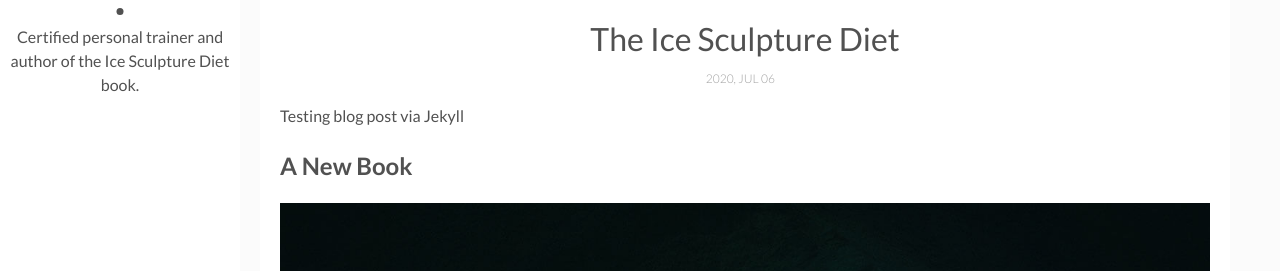
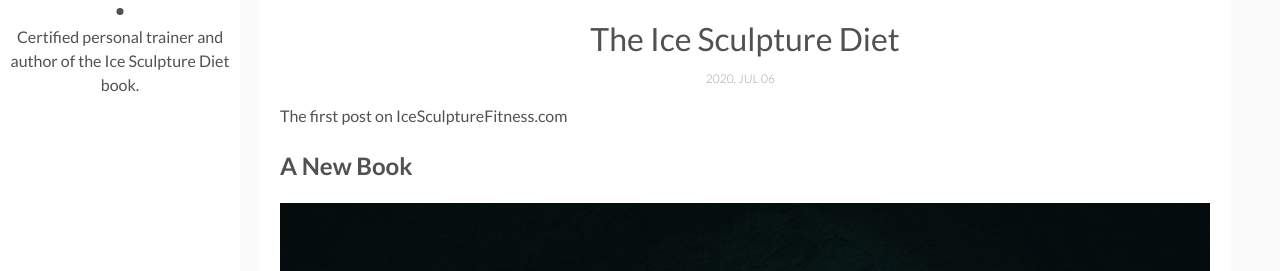
Before and after one commit to anthonydgallo/icesculpturefitness, a Jekyll site: the page built from _posts/2020-07-06-ice-sculpture-diet.markdown, in a window 1280 px wide and 900 px high, scrolled down 378 px. Shown: the part 154-425 px from the top of the window. Built offline with Jekyll 4.4.1, drawn with Linux system fonts in a browser that asks for light colours.

Commit message:
Update 2020-07-06-ice-sculpture-diet.markdown

```diff
--- a/_posts/2020-07-06-ice-sculpture-diet.markdown
+++ b/_posts/2020-07-06-ice-sculpture-diet.markdown
@@ -11,7 +11,7 @@
   - Fat Freezing
 published: true
 ---
-Testing blog post via Jekyll
+The first post on IceSculptureFitness.com
 
 ## A New Book
 
```
